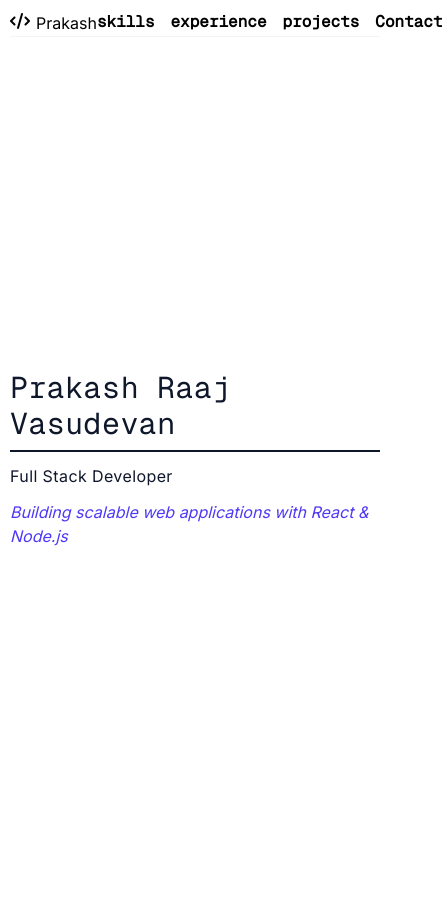
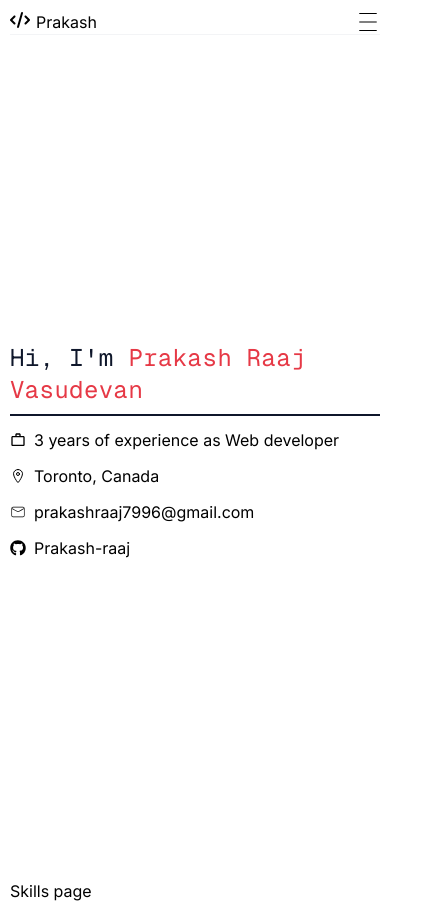
Before and after one commit to Prakash-Raaj/portfolio, a React app: page / in a window 390 px wide. Shown: the whole page, 443 px wide, since content can reach past the window. Before the commit the page ends 891 px from the top, so only its background shows below. Built offline with nearby package versions, Linux system fonts and the light colour scheme; the HTML template or start-up script is replaced by a standard one.

Commit message:
Added routes, actions workflow, edited main page

```diff
--- a/src/App.css
+++ b/src/App.css
@@ -0,0 +1,6 @@
+
+
+.intro li{
+    list-style: none;
+
+}
--- a/src/App.tsx
+++ b/src/App.tsx
@@ -4,13 +4,20 @@ import NavBar from './Pages/NavBar';
 
 import './App.css'
 import Main from './Pages/Main';
+import Skills from './Pages/Skills';
+import Projects from './Pages/Projects';
+import WorkExp from './Pages/WorkExp';
 
 function App() {
   return (
     <>
+    {/* Look up at this  */}
       <div className="flex flex-col m-2.5">
         <NavBar />
-        <Main/>
+        <Main id={"main" }/>
+        <Skills id="skills" />
+        <Projects id="projects" />
+        <WorkExp id="experience" />
       </div>
     </>
   );
--- a/src/Pages/Main.tsx
+++ b/src/Pages/Main.tsx
@@ -1,8 +1,16 @@
 import React from 'react';
+import { IoLocationOutline } from 'react-icons/io5';
+import { CiMail } from 'react-icons/ci';
+import { MdWorkOutline } from 'react-icons/md';
+import { FaGithub } from 'react-icons/fa';
 
-const Main = () => {
+interface MainProps {
+  id?: string;
+}
+
+const Main = ({ id }: MainProps) => {
   return (
-    <div className="flex items-center min-h-screen w-full">
+    <div id={id} className="flex items-center min-h-screen w-full">
       {/* left part should be an image and right part should be name and title */}
 
       <div className="hidden lg:block w-1/2 h-screen">
@@ -15,19 +23,37 @@ const Main = () => {
 
       <div className="flex flex-col grow w-full lg:w-1/2">
         <div className="text-slate-900 tracking-wide">
-          <h1 className="font-mono  text-3xl md:text-5xl break-words pb-2 inline-block border-b-2">
-            Prakash Raaj Vasudevan
+          <h1 className="font-mono  tex-primary text-2xl md:text-4xl break-words pb-2 inline-block border-b-2">
+            Hi, I'm{' '}
+            <span className="text-accent">
+              Prakash Raaj Vasudevan
+            </span>
           </h1>
           {/* <hr className="w-full border-t-2 border-slate-400 mt-1" /> */}
-          <h2 className="py-3">
-            Full Stack Developer
-            {/* <span className="text-indigo-600">Developer</span> */}
-          </h2>
         </div>
+        <div className="py-3 intro flex flex-col gap-3">
+          <li className="flex items-center gap-2">
+            <MdWorkOutline />3 years of experience as Web developer
+          </li>
+          <li className="flex items-center gap-2">
+            <IoLocationOutline />
+            Toronto, Canada
+          </li>
+          <li className="flex items-center gap-2 hover:text-accent hover:text-xl transition-all duration-300 cursor-pointer">
+            <CiMail />
+            <a href="mailto:prakashraaj7996@gmail.com">
+              prakashraaj7996@gmail.com
+            </a>
+          </li>
 
-        <p className="italic text-indigo-600">
+          <li className="flex items-center gap-2  hover:text-accent hover:text-xl transition-all duration-300 cursor-pointer">
+            <FaGithub />
+            <a href="https://github.com/Prakash-Raaj">Prakash-raaj</a>
+          </li>
+        </div>
+        {/* <p className="italic text-indigo-600">
           Building scalable web applications with React & Node.js
-        </p>
+        </p> */}
       </div>
     </div>
   );
--- a/src/Pages/NavBar.tsx
+++ b/src/Pages/NavBar.tsx
@@ -1,33 +1,93 @@
 // import React from 'react';
+import { useState } from 'react';
 import { FaCode } from 'react-icons/fa6';
+import { CiMenuBurger } from 'react-icons/ci';
 
 const NavBar = () => {
-  const navheadings: string[] = [
-    'skills',
-    'experience',
-    'projects',
-    'Contact',
+  const navheadings: { name: string; id: string }[] = [
+    { name: 'skills', id: 'skills' },
+    { name: 'experience', id: 'experience' },
+    { name: 'projects', id: 'projects' },
+    { name: 'Contact', id: 'contact' },
   ];
+  const [isOpen, setIsOpen] = useState(false);
+  const [isAnimating, setIsAnimating] = useState(false);
+
+  const handleToggle = () => {
+    if (!isOpen) {
+      setIsAnimating(true);
+    }
+    setIsOpen(!isOpen);
+  };
+
+  const handleAnimationEnd = () => {
+    if (!isOpen) {
+      setIsAnimating(false);
+    }
+  };
+
+  const scrollToSection = (id: string) => {
+    const element = document.getElementById(id);
+    if (element) {
+      element.scrollIntoView({ behavior: 'smooth' });
+    }
+    setIsOpen(false);
+    setIsAnimating(false);
+  };
+
   return (
-    <div className="sticky top-0 backdrop-blur bg-white/70 border-b border-gray-100 flex w-full items-center">
-      <div className="flex gap-1.5">
+    <>
+      <div className="sticky top-0 backdrop-blur bg-white/70 border-b border-gray-100 md:flex w-full items-center flex justify-between">
+        <div
+          className="flex gap-1.5 cursor-pointer"
+          onClick={() => scrollToSection('main')}
+        >
           <FaCode size={20} className="text-2xl" />
           <span>Prakash</span>
         </div>
+        <div className="md:hidden">
+          <CiMenuBurger
+            className={`text-2xl cursor-pointer ${isOpen ? 'rotate-90 duration-800' : 'duration-800'}`}
+            onClick={handleToggle}
+          />
+        </div>
 
-      <div className="flex flex-row flex-grow items-center justify-end gap-4">
-        {navheadings.map((h: string) => (
+        <div className="flex flex-row flex-grow items-center justify-end gap-4 hidden md:flex">
+          {navheadings.map((item) => (
             <div
+              key={item.id}
+              onClick={() => scrollToSection(item.id)}
               className="font-mono font-bold relative cursor-pointer
             after:block after:h-[2px] after:bg-current after:scale-x-0
             after:origin-left after:transition-transform after:duration-300
             after:ease-out hover:after:scale-x-100"
             >
-            {h}
+              {item.name}
             </div>
           ))}
         </div>
       </div>
+      {(isOpen || isAnimating) && (
+        <div
+          className={`flex justify-center mt-5 ${
+            isOpen ? 'animate-fade-in' : 'animate-fade-out'
+          }`}
+          onAnimationEnd={handleAnimationEnd}
+        >
+          <div className="flex flex-col justify-center gap-2">
+            {navheadings.map((item) => (
+              <div
+                key={item.id}
+                onClick={() => scrollToSection(item.id)}
+                className="hover:text-accent transition-colors duration-300 cursor-pointer"
+              >
+                {item.name}
+              </div>
+            ))}
+          </div>
+        </div>
+      )}
+    </>
   );
 };
 
--- a/src/Pages/Projects.tsx
+++ b/src/Pages/Projects.tsx
@@ -1,8 +1,12 @@
 import React from 'react';
 
-const Projects = () => {
+interface ProjectsProps {
+  id?: string;
+}
+
+const Projects = ({ id }: ProjectsProps) => {
     return (
-        <div>
+        <div id={id}>
 
         </div>
     );
--- a/src/Pages/Skills.tsx
+++ b/src/Pages/Skills.tsx
@@ -1,9 +1,13 @@
 import React from 'react';
 
-const Skills = () => {
+interface SkillsProps {
+  id?: string;
+}
+
+const Skills = ({ id }: SkillsProps) => {
     return (
-        <div>
-
+        <div id={id}>
+            Skills page
         </div>
     );
 };
--- a/src/Pages/WorkExp.tsx
+++ b/src/Pages/WorkExp.tsx
@@ -1,8 +1,12 @@
 import React from 'react';
 
-const WorkExp = () => {
+interface WorkExpProps {
+  id?: string;
+}
+
+const WorkExp = ({ id }: WorkExpProps) => {
     return (
-        <div>
+        <div id={id}>
 
         </div>
     );
--- a/src/index.css
+++ b/src/index.css
@@ -3,6 +3,42 @@
 @theme {
   --font-sans: 'Inter', sans-serif;
   --font-mono: 'Geist Mono', monospace;
+
+  /* colors */
+  --color-background: #f1faee;
+  --color-primary: #1d3557;
+  --color-secondary: #457b9d;
+  --color-accent: #e63946;
+  --color-support: #a8dadc;
+
+  /* animations */
+  --animate-fade-in: fade-in 0.3s ease-out;
+  --animate-fade-out: fade-out 0.3s ease-in;
+
+  @keyframes fade-in {
+    from {
+      opacity: 0;
+      transform: translateY(-10px);
+    }
+    to {
+      opacity: 1;
+      transform: translateY(0);
+    }
+  }
+
+  @keyframes fade-out {
+    from {
+      opacity: 1;
+      transform: translateY(0);
+    }
+    to {
+      opacity: 0;
+      transform: translateY(-10px);
+    }
+  }
+}
+body {
+  /* background-color: #f1faee; */
 }
 /*
 body { font-family: 'Inter', sans-serif; }
```
Also changed, not shown: src/assets/gmail.svg (added). Lines whose indentation alone changed are shown as unchanged.
